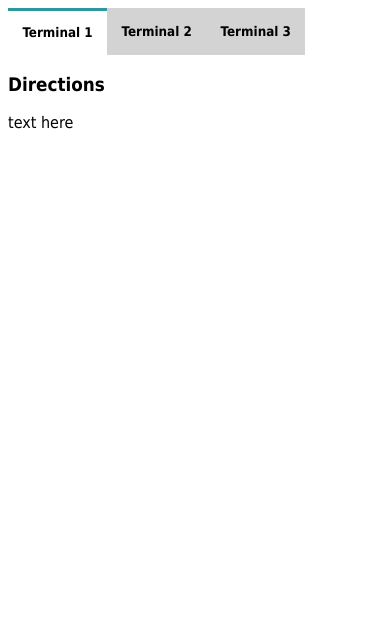
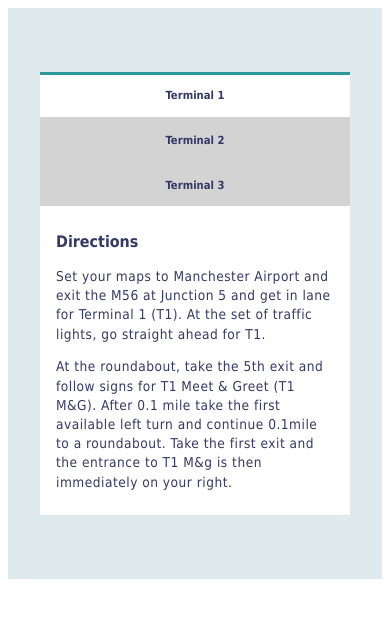
Before and after one commit to s-Hale/tab, a plain HTML site: page index.html in a window 390 px wide. Drawn offline with Linux system fonts and the light colour scheme.

Commit message:
feat: styling and responsive design

```diff
--- a/index.html
+++ b/index.html
@@ -6,31 +6,35 @@
 		<meta http-equiv="X-UA-Compatible" content="ie=edge">
 		<title>Tab Challenge</title>
 		<link rel="stylesheet" href="style.css">
-
 	</head>
 	<body>
 		<div class="wrapper">
-			<div class="tabs">
-				<button class="tab-buttons" onclick="tabChange(event, 'Terminal 1')" id='default'>Terminal 1</button>
-				<button class="tab-buttons" onclick="tabChange(event, 'Terminal 2')">Terminal 2</button>
-				<button class="tab-buttons" onclick="tabChange(event, 'Terminal 3')">Terminal 3</button>
-			  </div>
-
+		  <div class="tabs">
+			<button class="tab-buttons" onclick="tabChange(event, 'Terminal 1')" id="default">Terminal 1</button>
+			<button class="tab-buttons" onclick="tabChange(event, 'Terminal 2')">Terminal 2</button>
+			<button class="tab-buttons" onclick="tabChange(event, 'Terminal 3')">Terminal 3</button>
+		  </div>
 		  <div id="Terminal 1" class="tabpanels">
 			<h3>Directions</h3>
-			<p>text here</p>
+			<p class='body-text'>
+			  Set your maps to Manchester Airport and exit the M56 at Junction 5 and get in lane for Terminal 1 (T1). At the set of traffic lights, go straight ahead for T1.</p>
+			<p class='body-text'>At the roundabout, take the 5th exit and follow signs for T1 Meet & Greet (T1 M&G). After 0.1 mile take the first available left turn and continue 0.1mile to a roundabout. Take the first exit and the entrance to T1 M&g is then immediately on your
+			  right.</p>
 		  </div>
-
 		  <div id="Terminal 2" class="tabpanels">
 			<h3>Directions</h3>
-			<p>text here also</p>
+			<p class='body-text'>
+			  Approach Manchester Airport and exit the M56 at Junction 5 and get in lane for Terminal 1 (T1). At the set of traffic lights, turn right for T2.</p>
+			<p class='body-text'>Follow signs for T2 Meet & Greet (T1 M&G). After 0.1 mile take the first available left turn and continue 0.1mile to a roundabout. Take the first exit, then the third, then the second, then the first again and the entrance to T2 is immediately on
+			  your right.</p>
 		  </div>
-
 		  <div id="Terminal 3" class="tabpanels">
 			<h3>Directions</h3>
-			<p>and here</p>
+			<p class='body-text'>
+			  Upon arrival at Manchester Airport exit the M56 at Junction 5 and get in lane for Terminal 1 (T1). At the set of traffic lights, turn right for T3.</p>
+			<p class='body-text'>Follow signs for T3 Meet & Greet (T3 M&G). After 0.6 mile take the first available left turn and the entrance to T3 is immediately on your right.</p>
 		  </div>
 		</div>
 	  </body>
-	  <script src="tabs.js"></script>
+	<script src="tabs.js"></script>
 </html>
--- a/style.css
+++ b/style.css
@@ -1,4 +1,8 @@
 
+.wrapper {
+    padding: 4rem 2rem;
+    background-color: #DFEAEF;
+}
 
 .tabs {
     display: flex;
@@ -9,10 +13,15 @@
   font-family: Tahoma, sans-serif;
   font-weight: 800;
   background-color: lightgray;
-  border: none;
+  border-top: 3px solid lightgray;
+  border-bottom: none;
+  border-left: none;
+  border-right: none;
   outline: none;
   cursor: pointer;
   padding: 0.9rem;
+  margin-right: 1px;
+  color: #343a63;
 }
 
 .tabs button.active {
@@ -20,7 +29,40 @@
     border-top: 3px solid #2d989c;
   }
 
+.tabs button:hover {
+    background-color: slategray;
+    border-top: 3px solid slategray;
+}
+
+.tabs button.active {
+    background-color: white;
+    border-top: 3px solid #2d989c;
+    margin-right: 0;
+}
+
 .tabpanels {
     display: none;
     font-family: Tahoma, sans-serif;
+    font-size: 0.85rem;
+    color: #343a63;
+    background-color: white;
+    padding: 0.6rem 1rem;
+    border-top: none;
+}
+
+.body-text {
+    letter-spacing: 0.5px;
+}
+
+@media only screen and (max-width: 435px) {
+  .tabs {
+      flex-direction: column;
   }
+  .tabpanels {
+      line-height: 1.2rem;
+  }
+  .tabs button {
+      width: 100%;
+      font-size: 0.7rem;
+  }
+}
```
